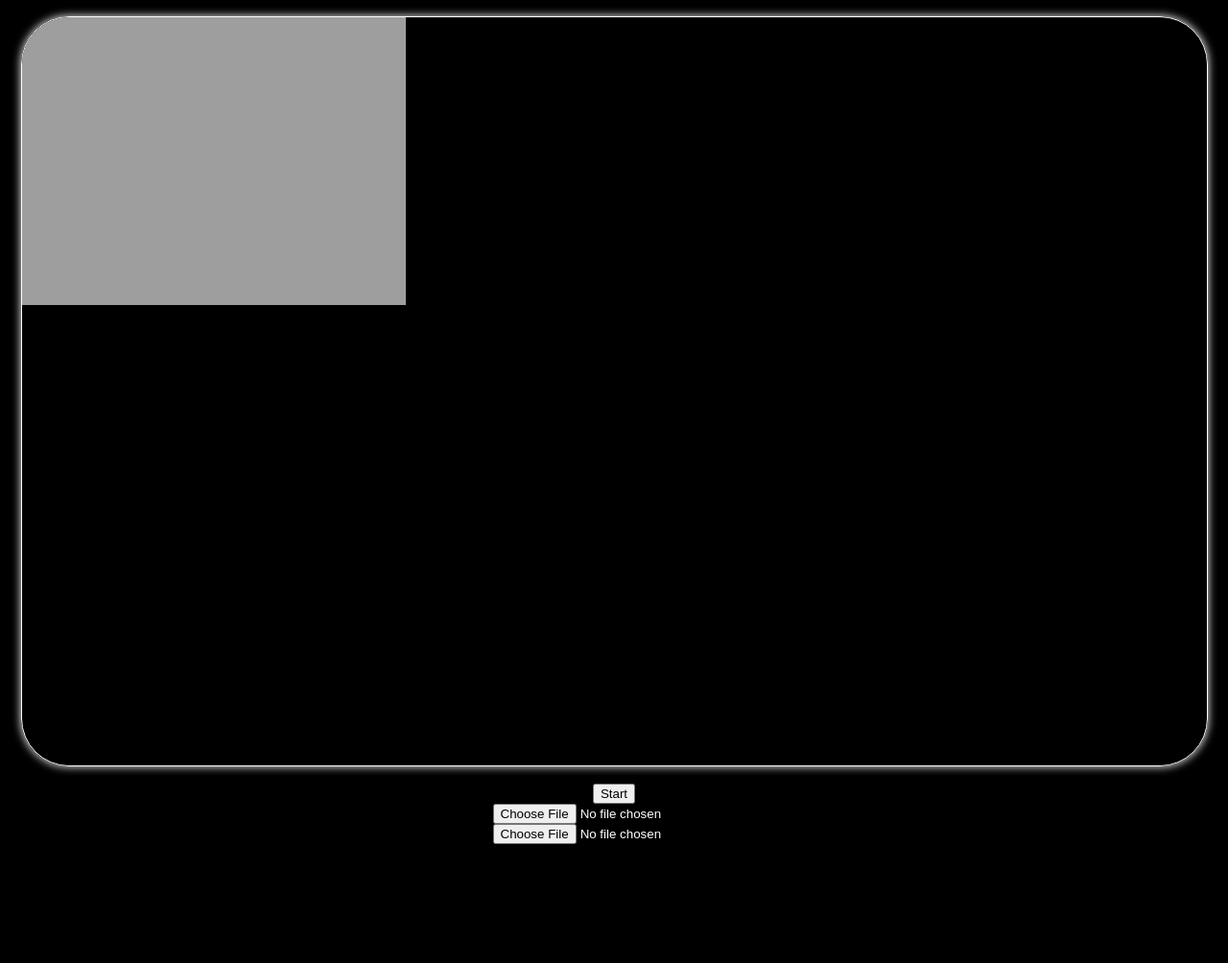
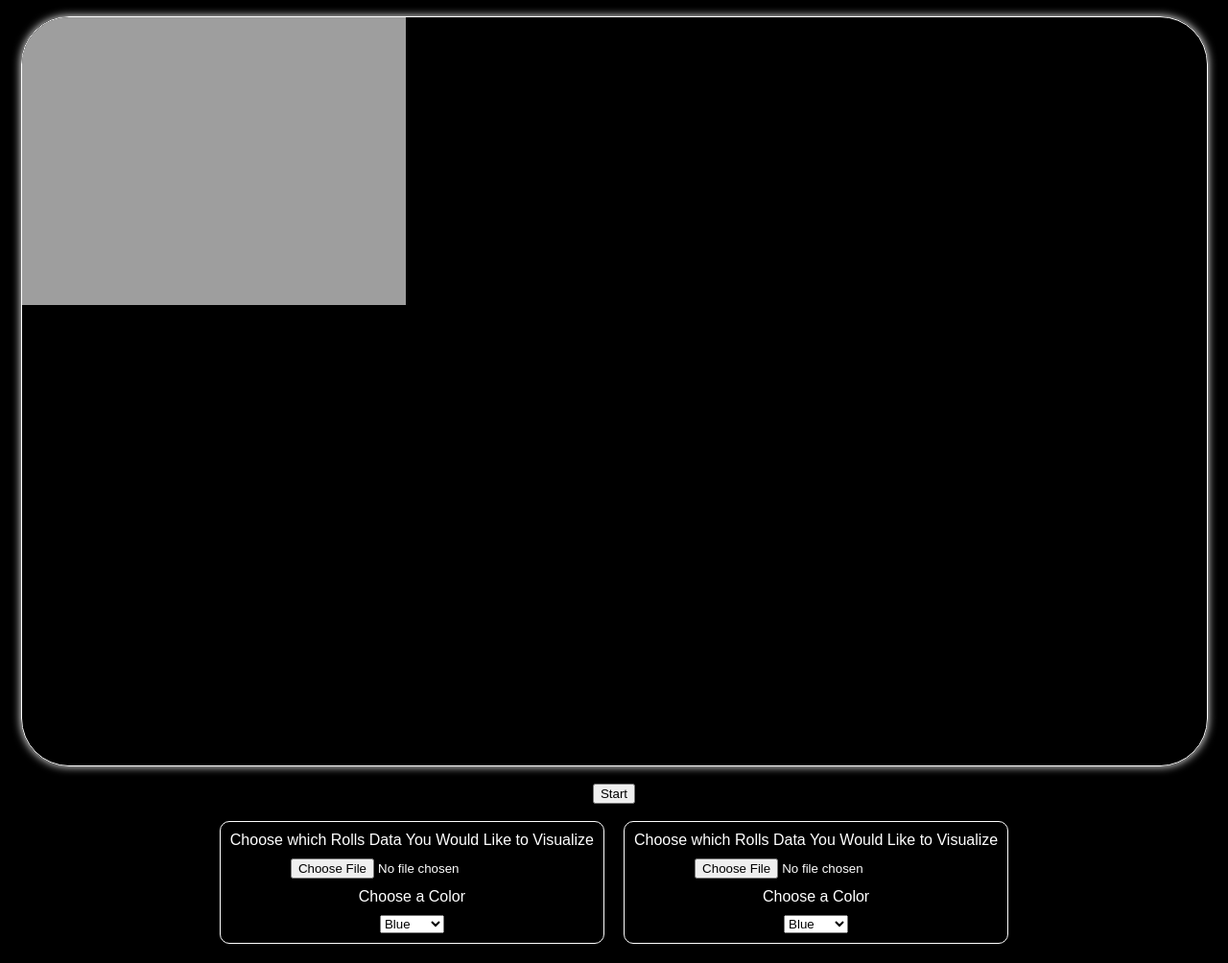
Before and after one commit to ItsAKanifee/Buggy-Visualizer-Web-Version, a plain HTML site: page index.html in a window 1280 px wide. Shown: the part 87-1091 px from the top of the page at 96% size. Before the commit the page ends 967 px from the top, so only its background shows below. Drawn offline with Linux system fonts and the light colour scheme.

Commit message:
refactor: update color theme and enhance UI for data visualization

```diff
--- a/Buggy.js
+++ b/Buggy.js
@@ -76,5 +76,9 @@ class Buggy{
         return this.points.length;
     }
 
+    setColor(color){
+        this.color = color;
+    }
+
 
 }
--- a/Index.js
+++ b/Index.js
@@ -4,8 +4,6 @@ const ctx = canvas.getContext("2d");
 
 const background = new Image();
 background.src = "Images/Background.png";
-
-//turn this into a for loop function that takes in each graph at a time and is controlled by a drop down menu
 
 background.onload = function(){
 	loadBackground();
@@ -16,8 +14,21 @@ function loadBackground(){
 	ctx.drawImage(background, 0, 0);
 }
 
+const color1 = document.getElementById("color1");
+const color2 = document.getElementById("color2");
+
 var Buggy1 = new Buggy(1, 'blue');
 var Buggy2 = new Buggy(2, 'red');
+
+
+color1.addEventListener('change', (event) => {
+	Buggy1.setColor(event.target.value);
+});
+
+color2.addEventListener('change', (event) => {
+	Buggy2.setColor(event.target.value);
+});
+
 
 function start(){
 	if(Buggy1.length() == 0 && Buggy2.length() == 0){
@@ -55,6 +66,4 @@ function animate(i){
 		requestAnimationFrame(animate(i));
 	  }, 8); // Add a 8ms delay
 
-
-
 }
--- a/index.html
+++ b/index.html
@@ -23,8 +23,45 @@
 
         <br>
         <button id="start" onclick="start()">Start</button>
-        <input type="file" id="csvFile1" accept=".csv">
-        <input type="file" id="csvFile2" accept=".csv">
+
+        <br>
+        <div class = "container">
+            <div class = "Buggy" id = "Buggy1">
+
+                <label for="csvFile1">Choose which Rolls Data You Would Like to Visualize</label>
+                <input type="file" id="csvFile1" accept=".csv">
+
+                <label for="color1">Choose a Color</label>
+                <select id="color1">
+                    <option value="blue">Blue</option>
+                    <option value="red">Red</option>
+                    <option value="green">Green</option>
+                    <option value="yellow">Yellow</option>
+                    <option value="purple">Purple</option>
+                    <option value="orange">Orange</option>
+                </select>
+
+            </div>
+
+            <div class="Buggy" id = "Buggy2">
+
+                <label for="csvFile2">Choose which Rolls Data You Would Like to Visualize</label>
+                <input type="file" id="csvFile2" accept=".csv">
+
+                <label for="color2">Choose a Color</label>
+                <select id="color2">
+                    <option value="blue">Blue</option>
+                    <option value="red">Red</option>
+                    <option value="green">Green</option>
+                    <option value="yellow">Yellow</option>
+                    <option value="purple">Purple</option>
+                    <option value="orange">Orange</option>
+                </select>
+
+            </div>
+        </div>
+
+
 
         <script src = "Buggy.js" async defer></script>
         <script src="Index.js" async defer></script>
--- a/style.css
+++ b/style.css
@@ -11,6 +11,14 @@ body{
 
 }
 
+.container{
+    display: flex;
+    flex-direction: row;
+    align-items: center;
+    justify-content: center;
+    gap: 20px;
+}
+
 h1 {
     font-size: 36px;
     margin-bottom: 20px;
@@ -21,3 +29,15 @@ canvas {
     border-radius: 50px;
     box-shadow: 0 0 10px white;
 }
+
+.Buggy{
+    margin-bottom: 20px;
+    display: flex;
+    flex-direction: column;
+    align-items: center;
+    justify-content: center;
+    gap: 10px;
+    border: 1px solid white;
+    padding: 10px;
+    border-radius: 10px;
+}
```
